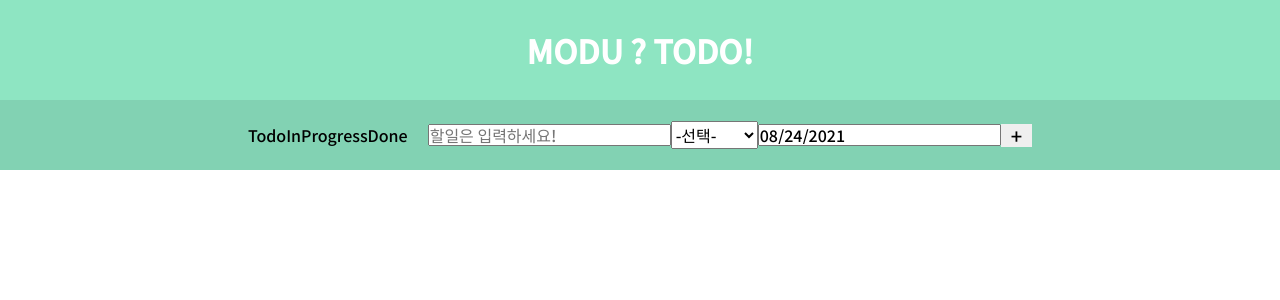
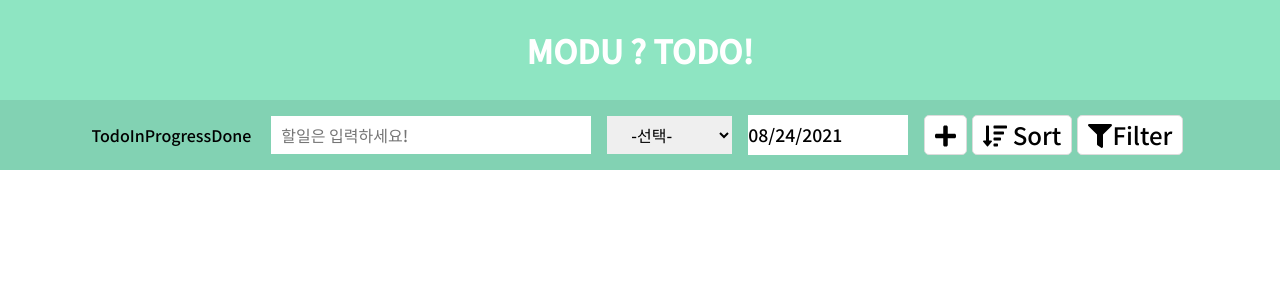
Before and after one commit to team2-freeOnBorading/modu-todo, a React (Create React App) app: page / in a window 1280 px wide. Shown: the top 300 px of the page. Built offline with nearby package versions, Linux system fonts and the light colour scheme.

Commit message:
feat: 필터버튼 추가

```diff
--- a/src/components/TodoHeader/TodoFilter/TodoFilter.tsx
+++ b/src/components/TodoHeader/TodoFilter/TodoFilter.tsx
@@ -3,6 +3,8 @@ import styled from 'styled-components';
 import DatePicker from 'react-datepicker';
 import { PRIORITY_RANGE } from '../../../utils/constants';
 import 'react-datepicker/dist/react-datepicker.css';
+import { FontAwesomeIcon } from '@fortawesome/react-fontawesome';
+import { faSortAmountDown, faFilter, faPlus } from '@fortawesome/free-solid-svg-icons';
 
 interface IInputValue {
   task: string;
@@ -34,7 +36,7 @@ const TodoFilter: React.FC = () => {
         <span>Done </span>
       </TagList>
       <Form onSubmit={handleSubmit}>
-        <input type='text' name='task' placeholder='할일은 입력하세요!' value={inputValue.task} onChange={(e) => handleChange(e)} />
+        <FormInput type='text' name='task' placeholder='할일은 입력하세요!' value={inputValue.task} onChange={(e) => handleChange(e)} />
         <select id='priority' name='priority' onChange={(e) => handleChange(e)}>
           {PRIORITY_RANGE.map((priority: string, index: number) => {
             return (
@@ -45,22 +47,71 @@ const TodoFilter: React.FC = () => {
           })}
         </select>
         <DatePicker minDate={new Date()} selected={inputValue.dueDate} onChange={(date: Date) => setInputValue({ ...inputValue, dueDate: date })} />
-        <button type='submit'>+</button>
+        <button type='submit'>
+          <FontAwesomeIcon icon={faPlus} />
+        </button>
+        <button>
+          <FontAwesomeIcon icon={faSortAmountDown} /> Sort
+        </button>
+        <button>
+          <FontAwesomeIcon icon={faFilter} />
+          Filter
+        </button>
       </Form>
     </Wrapper>
   );
 };
 
 export default TodoFilter;
+
 const Wrapper = styled.div`
   position: fixed;
   top: 100px;
+  width: 100vw;
+  height: 70px;
+  background-color: #82d2b3;
   display: flex;
   justify-content: center;
   align-items: center;
-  width: 100vw;
-  height: 70px;
-  background-color: #82d2b3;
+`;
+
+const Form = styled.form`
+  display: flex;
+  justify-content: center;
+  align-items: center;
+
+  & .react-datepicker-wrapper,
+  .react-datepicker__input-container input {
+    border: 0;
+    width: 10rem;
+    font-size: 1.1rem;
+    margin-right: 1rem;
+  }
+  & input {
+    width: 20rem;
+    &:last-child {
+      padding: 10px 0;
+      border: 0;
+    }
+  }
+  & select {
+    border: none;
+    padding: 6px 20px;
+    margin-right: 1rem;
+  }
+  & button {
+    font-size: 1.5rem;
+    padding: 5px 10px;
+    margin-right: 5px;
+    border: none;
+    cursor: pointer;
+    background-color: #fff;
+    border: 1px solid #dcdcdc;
+    border-radius: 5px;
+    &:hover {
+      background-color: #dfdfdf;
+    }
+  }
 `;
 
 const TagList = styled.div`
@@ -69,14 +120,8 @@ const TagList = styled.div`
   margin-right: 20px;
 `;
 
-const Form = styled.form`
-  display: flex;
-  justify-content: center;
-  align-items: center;
-  & button {
-    font-size: 20px;
-    padding: 0 10px;
-    border: none;
-    cursor: pointer;
-  }
+const FormInput = styled.input`
+  padding: 10px;
+  border: 0;
+  margin-right: 1rem;
 `;
```
